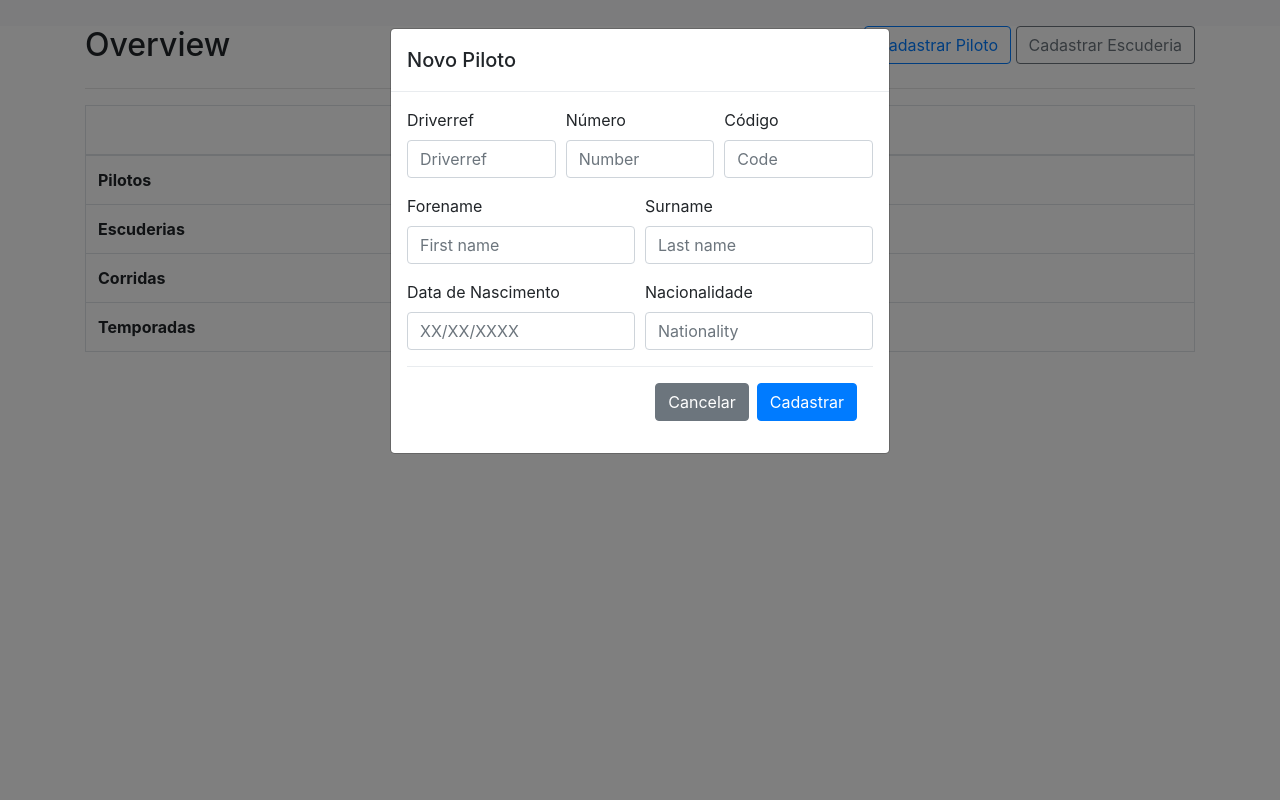
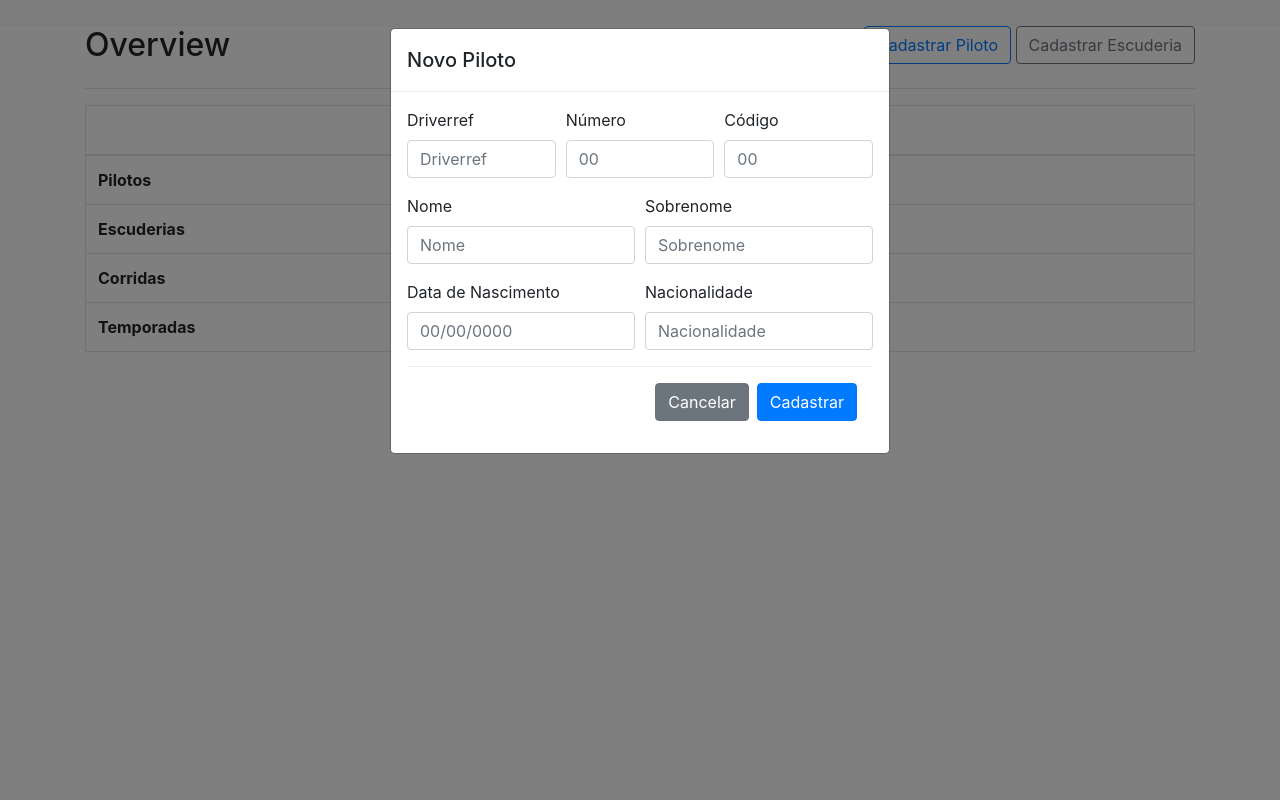
Before and after one commit to holondo/DataBases-Classes, a Flask app: template LAB/Project/templates/cadastrar-piloto.html in a window 1280 px wide. Run offline with Flask 2, Linux system fonts and the light colour scheme; the template is opened without the code that fills it: most values are stand-ins (such as "Sample title", 1, 10 or a date in 2020); some libraries are stand-ins or nearby versions.

Commit message:
refactor: forms and remove print

```diff
--- a/LAB/Project/model.py
+++ b/LAB/Project/model.py
@@ -166,7 +166,6 @@ class Formula1:
             raise ValueError('Usuário não é um Piloto.')
 
         victory_report = self.get_dataframe(f"select * from GetVictoryReport_Driver({user.id_original});")
-        print(victory_report)
         victory_report.fillna('Todos', inplace=True)
         status_report = self.get_dataframe(f"select * from GetStatusReport_Driver({user.id_original});")
         return victory_report, status_report
--- a/LAB/Project/templates/cadastrar-escuderia.html
+++ b/LAB/Project/templates/cadastrar-escuderia.html
@@ -35,7 +35,7 @@
                 class="form-control"
                 name="txt-nome"
                 id="validationDefault01"
-                placeholder="Name"
+                placeholder="Nome"
                 required
               />
             </div>
@@ -46,7 +46,7 @@
                 class="form-control"
                 name="txt-nacionalidade"
                 id="validationDefault02"
-                placeholder="Last name"
+                placeholder="Nacionalidade"
                 required
               />
             </div>
--- a/LAB/Project/templates/cadastrar-piloto.html
+++ b/LAB/Project/templates/cadastrar-piloto.html
@@ -33,7 +33,7 @@
                 class="form-control"
                 name="txt-numero"
                 id="validationDefault04"
-                placeholder="Number"
+                placeholder="00"
                 required
               />
             </div>
@@ -44,31 +44,31 @@
                 class="form-control"
                 name="txt-codigo"
                 id="validationDefault05"
-                placeholder="Code"
+                placeholder="00"
                 required
               />
             </div>
           </div>
           <div class="form-row">
             <div class="col-md-6 mb-3">
-              <label for="validationDefault01">Forename</label>
+              <label for="validationDefault01">Nome</label>
               <input
                 type="text"
                 class="form-control"
                 name="txt-forename"
                 id="validationDefault01"
-                placeholder="First name"
+                placeholder="Nome"
                 required
               />
             </div>
             <div class="col-md-6 mb-3">
-              <label for="validationDefault02">Surname</label>
+              <label for="validationDefault02">Sobrenome</label>
               <input
                 type="text"
                 class="form-control"
                 name="txt-surname"
                 id="validationDefault02"
-                placeholder="Last name"
+                placeholder="Sobrenome"
                 required
               />
             </div>
@@ -81,7 +81,7 @@
                 class="form-control"
                 name="txt-date"
                 id="validationDefault03"
-                placeholder="XX/XX/XXXX"
+                placeholder="00/00/0000"
                 required
               />
             </div>
@@ -92,7 +92,7 @@
                 class="form-control"
                 name="txt-nationality"
                 id="validationDefault04"
-                placeholder="Nationality"
+                placeholder="Nacionalidade"
                 required
               />
             </div>
```
